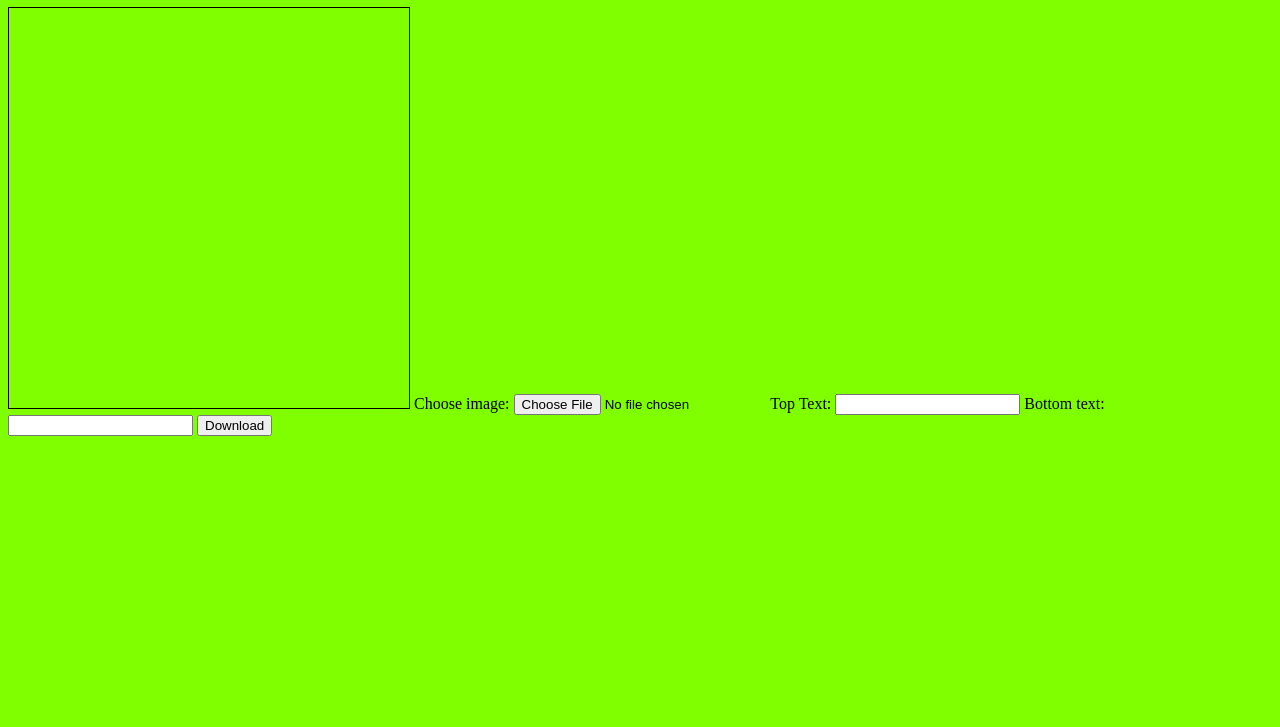
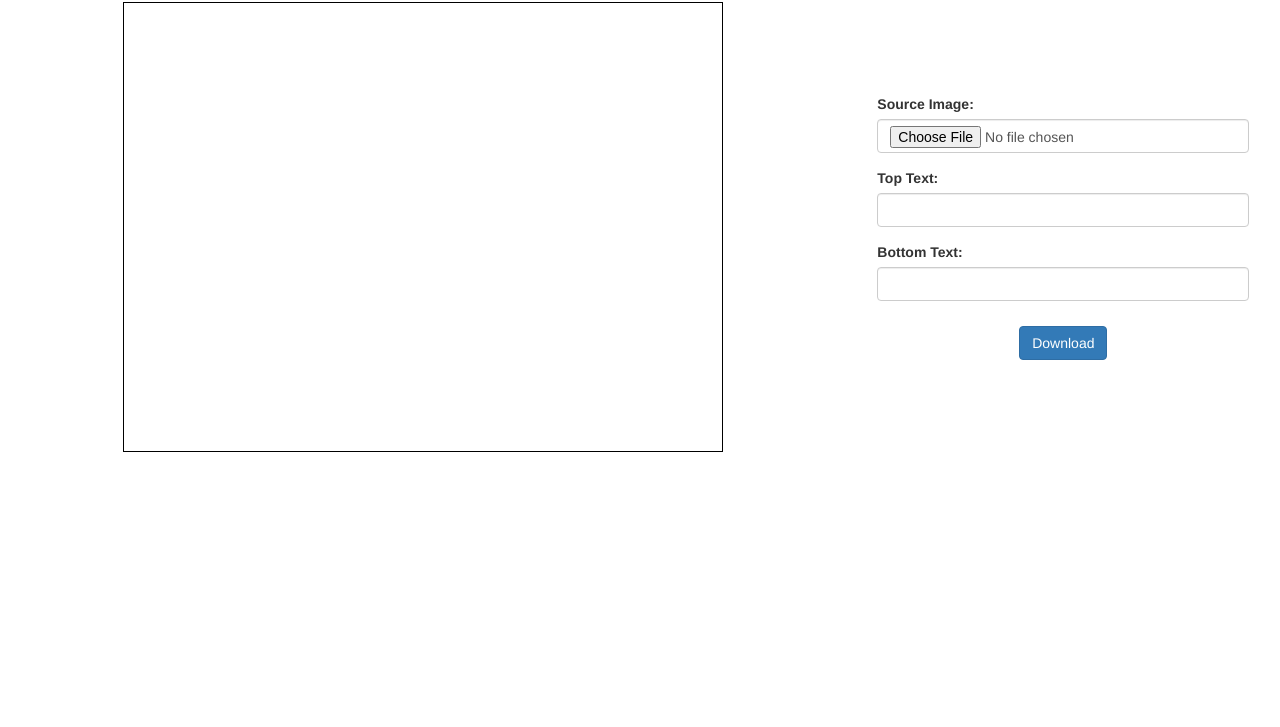
Before and after one commit to momchilmitev/meme, a website built with webpack: page index.html in a window 1280 px wide. Shown: the part 73-800 px from the top of the page. Built offline with nearby package versions, Linux system fonts and the light colour scheme.

Commit message:
added new html structure and basic styles

```diff
--- a/index.html
+++ b/index.html
@@ -3,24 +3,57 @@
   <head>
     <meta charset="UTF-8" />
     <meta name="viewport" content="width=device-width, initial-scale=1.0" />
-    <title>Meme creator</title>
+    <meta http-equiv="X-UA-Compatible" content="ie=edge" />
+    <title>Meme Creator</title>
+    <link
+      rel="stylesheet"
+      href="https://maxcdn.bootstrapcdn.com/bootstrap/3.3.7/css/bootstrap.min.css"
+      integrity="sha384-BVYiiSIFeK1dGmJRAkycuHAHRg32OmUcww7on3RYdg4Va+PmSTsz/K68vbdEjh4u"
+      crossorigin="anonymous"
+    />
+    <link rel="stylesheet" href="/src/css/style.css" />
   </head>
   <body>
-    <h1>Meme Creator</h1>
-    <canvas
-      id="canvas"
-      width="400"
-      height="400"
-      style="border: 1px solid #000000"
-    ></canvas>
-    <label for="image">Choose image:</label>
-    <input type="file" name="image" id="image" />
-    <label for="topText">Top Text:</label>
-    <input type="text" name="topText" id="topText" />
-    <label for="bottomText">Bottom text:</label>
-    <input type="text" name="bottomText" id="bottomText" />
-    <button>Download</button>
+    <nav class="navbar navbar-inverse navbar-fixed-top">
+      <div class="container">
+        <div class="navbar-header">
+          <a class="navbar-brand" href="/">Meme Creator</a>
+        </div>
+        <div id="navbar" class="collapse navbar-collapse"></div>
+        <!--/.nav-collapse -->
+      </div>
+    </nav>
 
-    <script src="dist/memes.js"></script>
+    <div class="body">
+      <div class="canvas-area">
+        <canvas id="imgCanvas" class="img-canvas">
+          Canvas Not supported in your browser... Sorry!
+        </canvas>
+      </div>
+
+      <div class="input-area">
+        <div class="form-group">
+          <label for="image">Source Image:</label>
+          <input type="file" id="image" class="form-control" />
+        </div>
+
+        <div class="form-group">
+          <label for="topText">Top Text:</label>
+          <input type="text" id="topText" class="form-control" />
+        </div>
+
+        <div class="form-group">
+          <label for="bottomText">Bottom Text:</label>
+          <input type="text" id="bottomText" class="form-control" />
+        </div>
+
+        <a
+          class="btn btn-primary download-button"
+          id="downloadMeme"
+          download="meme.png"
+          >Download</a
+        >
+      </div>
+    </div>
   </body>
 </html>
--- a/src/css/style.css
+++ b/src/css/style.css
@@ -1,3 +1,38 @@
 body {
-  background: chartreuse;
+  padding-top: 65px;
 }
+
+.body {
+  display: flex;
+  flex-direction: row;
+  flex-wrap: wrap;
+  justify-content: space-around;
+}
+
+.canvas-area {
+  flex: 2;
+  display: flex;
+  align-items: center;
+  justify-content: center;
+  margin: 10px;
+}
+.img-canvas {
+  border: 1px solid #000000;
+  width: 600px;
+  height: 450px;
+}
+.input-area {
+  flex: 1;
+  display: flex;
+  flex-direction: column;
+  align-items: center;
+  justify-content: center;
+  margin: 10px;
+}
+
+.form-group {
+  width: 90%;
+}
+.download-button {
+  margin-top: 10px;
+}
```
